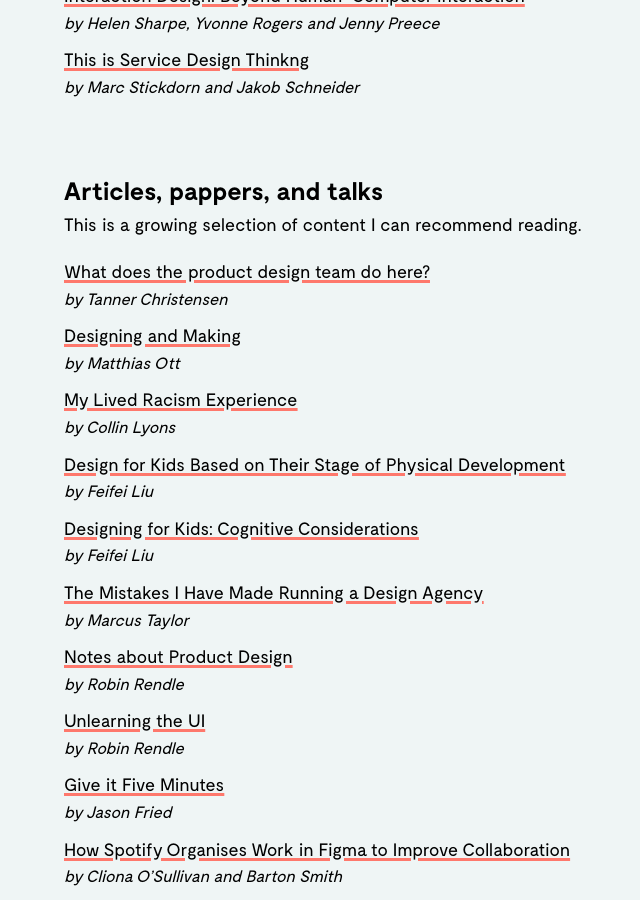
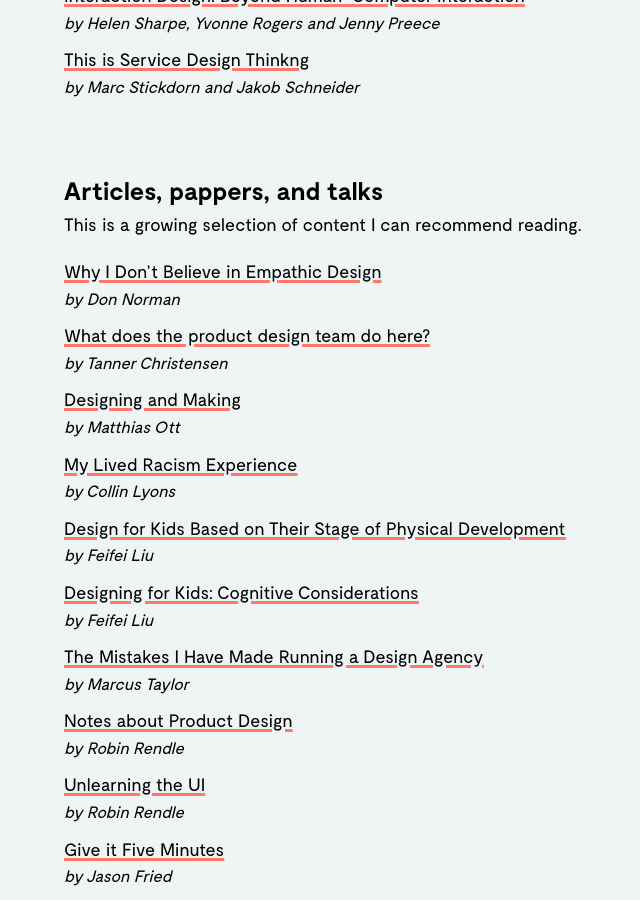
Before and after one commit to jacoblindstrm/jacoblindstrm.github.io, a Jekyll site: the page built from _posts/2020-04-01-what-im-reading.html, in a window 1280 px wide and 900 px high, scrolled down 1471 px. Shown: the whole window, without its empty margins (0-640 px from the left). Built offline with Jekyll 4.4.1, drawn with Linux system fonts in a browser that asks for light colours; comment, search, counter and statistics services are not loaded.

Commit message:
Update articles.yml

```diff
--- a/_data/articles.yml
+++ b/_data/articles.yml
@@ -1,3 +1,6 @@
+- title: Why I Don’t Believe in Empathic Design
+  url: https://xd.adobe.com/ideas/perspectives/leadership-insights/why-i-dont-believe-in-empathic-design-don-norman/
+  author: Don Norman
 - title: What does the product design team do here?
   url: https://tannerchristensen.com/blog/2020/6/15/what-does-the-product-design-team-do-here
   author: Tanner Christensen
```
